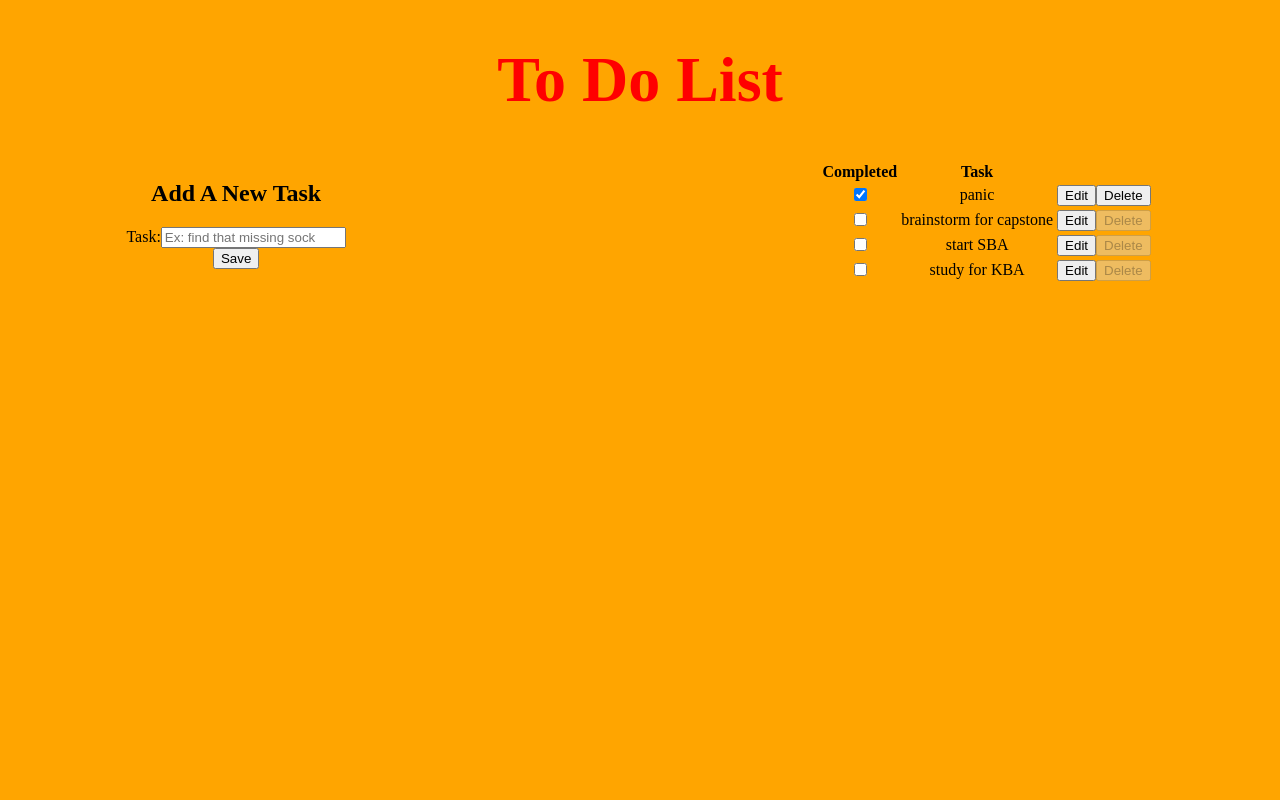
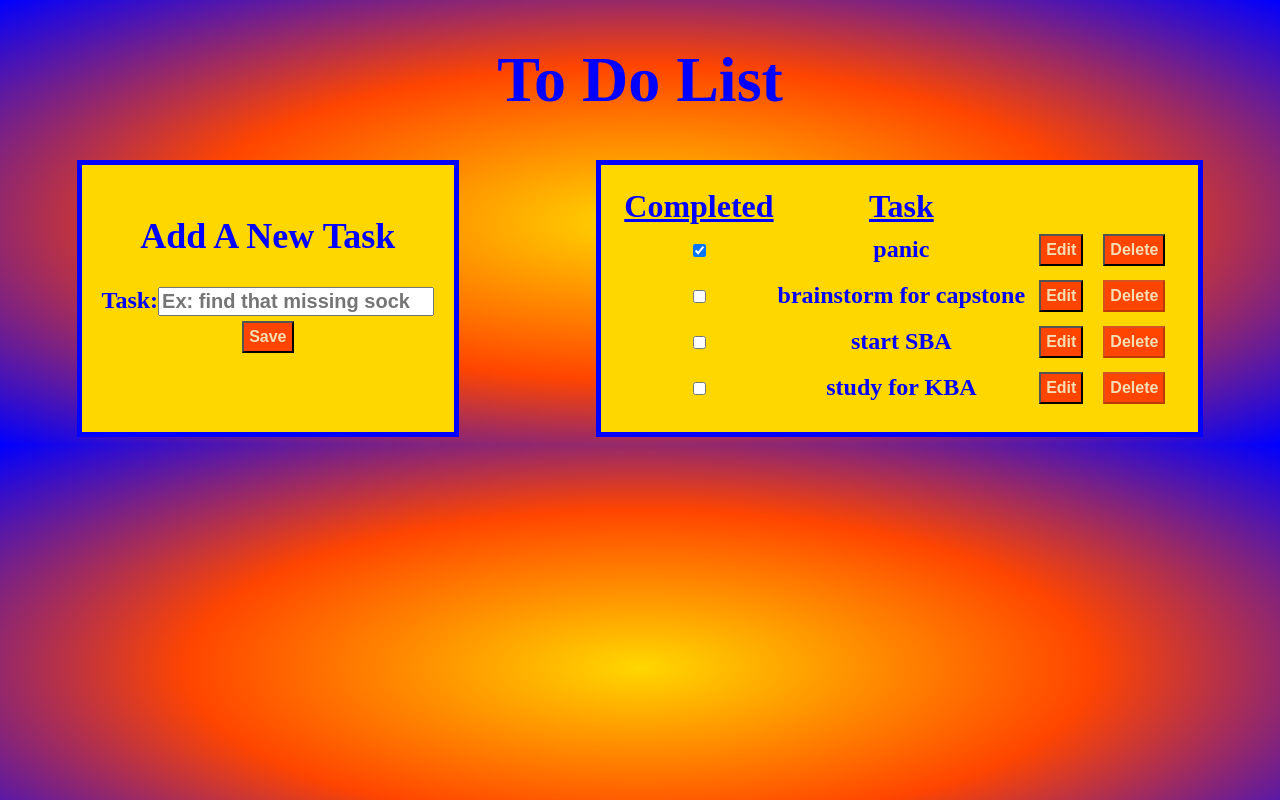
Before and after one commit to geiselleholt/rlabbuildingatodolist, a React (Vite) app: page / in a window 1280 px wide. Built offline with nearby package versions, Linux system fonts and the light colour scheme.

Commit message:
added nuggets themed css

```diff
--- a/src/App.css
+++ b/src/App.css
@@ -5,15 +5,47 @@
 }
 
 body {
-  background-color: orange;
+  background: radial-gradient(gold, orangered, blue);
+  font-weight: bold;
+  font-size: 1.5rem;
 }
 
 h1 {
-  color: red;
+  color: blue;
   font-size: 4rem;
 }
 
 #mainDiv {
   display: flex;
-  justify-content: space-around;
+  justify-content:space-evenly;
 }
+
+.task {
+  background-color: gold;
+  border: 5px solid blue;
+  padding: 20px;
+  color: blue;
+}
+
+th {
+  font-size: 2rem;
+  text-decoration: underline;
+}
+
+button {
+  background-color: orangered;
+  margin: 5px 10px;
+  font-weight: bold;
+  color: wheat;
+  padding: 5px;
+  font-size: medium;
+}
+
+button:hover {
+background-color: orange;
+}
+input {
+  font-size: 1.25rem;
+  color: blue;
+  font-weight: bold;
+}
--- a/src/App.jsx
+++ b/src/App.jsx
@@ -12,9 +12,13 @@ function App() {
     <>
       <h1>To Do List</h1>
       <div id="mainDiv">
-        <AddTaskForm dispatch={dispatch} />
+        <section class="task">
+          <AddTaskForm dispatch={dispatch} />
+        </section>
         <br />
-        <ToDoTable toDoList={toDoList} dispatch={dispatch} />
+        <section class="task">
+          <ToDoTable toDoList={toDoList} dispatch={dispatch} />
+        </section>
       </div>
     </>
   );
```
